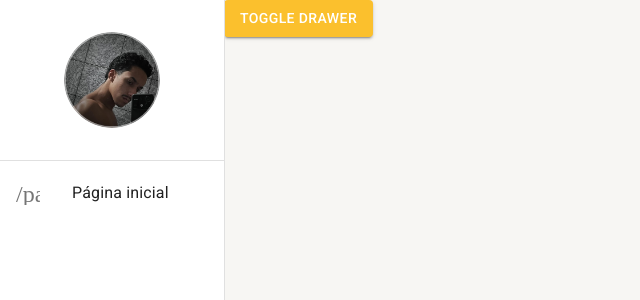
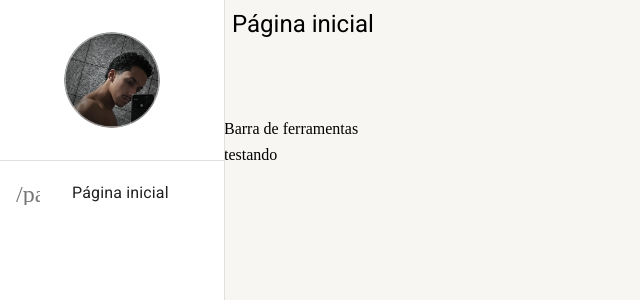
Before and after one commit to FelipeSEugenio/Project-material-ui-react-typescript, a React (Create React App) app: page /pagina-inicial in a window 1280 px wide. Shown: the top 300 px of the page, without its empty margins (0-640 px from the left). Built offline with nearby package versions, Linux system fonts and the light colour scheme.

Commit message:
feat: create base layout for pages

```diff
--- /dev/null
+++ b/src/pages/dashboard/Dashboard.tsx
@@ -0,0 +1,10 @@
+import { LayoutBaseDePagina } from "../../shared/layouts"
+
+export const Dashboard = () => {
+
+    return (
+        <LayoutBaseDePagina titulo="Página inicial">
+            testando
+        </LayoutBaseDePagina>
+    )
+}
--- a/src/pages/index.ts
+++ b/src/pages/index.ts
@@ -1 +1 @@
-export { };
+export * from './dashboard/Dashboard';
--- a/src/routes/index.tsx
+++ b/src/routes/index.tsx
@@ -1,10 +1,10 @@
-import { Button } from '@mui/material';
 import { Routes, Route, Navigate } from 'react-router-dom';
 import { useDrawerContext } from '../shared/contexts';
 import { useEffect } from 'react';
+import { Dashboard } from '../pages';
 
 export const AppRoutes = () => {
-   const {toggleDrawerOpen, setDrawerOptions } = useDrawerContext()
+   const { setDrawerOptions } = useDrawerContext()
 
    useEffect(() => {
       setDrawerOptions([
@@ -18,7 +18,7 @@
 
     return (
  <Routes>
-    <Route path="/pagina-inicial" element={<Button variant='contained' color='primary'onClick={toggleDrawerOpen}>Toggle drawer</Button> } />
+    <Route path="/pagina-inicial" element={<Dashboard/> } />
 
     <Route path="*" element={<Navigate to="/pagina-inicial" />} />
 
--- /dev/null
+++ b/src/shared/layouts/LayoutBaseDePagina.tsx
@@ -0,0 +1,41 @@
+import { Box, Icon, IconButton, Theme, Typography, useMediaQuery, useTheme } from "@mui/material";
+import React from "react";
+import { useDrawerContext } from "../contexts";
+
+interface ILayoutBaseDePaginaProps {
+    titulo: string;
+
+}
+
+export const LayoutBaseDePagina: React.FC<ILayoutBaseDePaginaProps> = ({children, titulo}) => {
+
+    const smDown = useMediaQuery((theme: Theme) => theme.breakpoints.down('sm'))
+    const theme = useTheme();
+    const { toggleDrawerOpen } = useDrawerContext();
+
+    return(
+        <Box height="100%" display="flex" flexDirection="column" gap={1}>
+            <Box padding={1} display="flex" height={theme.spacing(12)} gap={1}>
+                {smDown && (
+
+                    <IconButton onClick={toggleDrawerOpen}>
+                        <Icon>menu</Icon>
+                    </IconButton>
+                )}
+
+                <Typography variant="h5" >
+
+                {titulo}
+                </Typography>
+            </Box>
+
+            <Box>
+                Barra de ferramentas
+            </Box>
+
+            <Box>
+            {children}
+            </Box>
+        </Box>
+    )
+}
--- a/src/shared/layouts/index.ts
+++ b/src/shared/layouts/index.ts
@@ -1 +1 @@
-export { };
+export * from './LayoutBaseDePagina';
```
